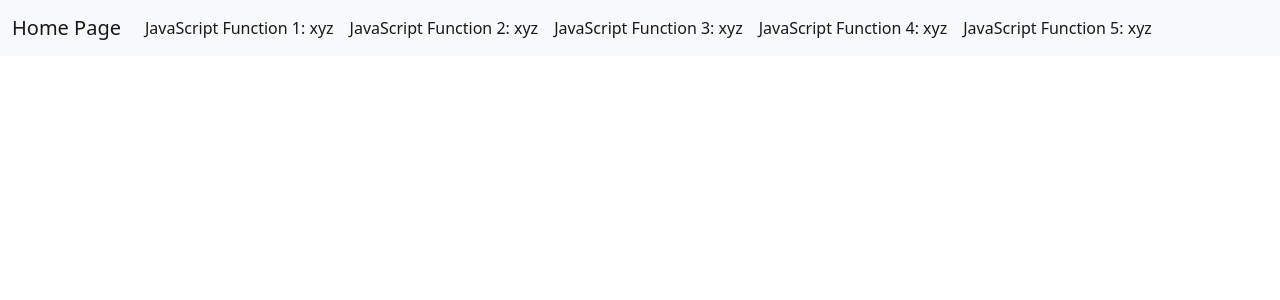
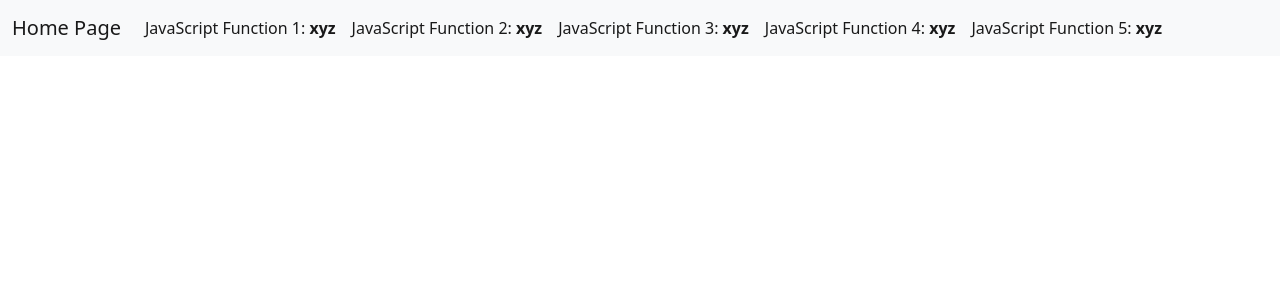
Before and after one commit to PranskeOU/E-CommHW5, a PHP site: page /index.php in a window 1280 px wide. Shown: the top 300 px of the page. Run offline with PHP 8.4, Linux system fonts and the light colour scheme.

Commit message:
Update header.php

```diff
--- a/header.php
+++ b/header.php
@@ -15,11 +15,11 @@
     </button>
     <div class="collapse navbar-collapse" id="navbarNavAltMarkup">
       <div class="navbar-nav">
-        <a class="nav-link active" aria-current="function1.php" href="function1.php">JavaScript Function 1: xyz</a>
-        <a class="nav-link active" aria-current="function2.php" href="function2.php">JavaScript Function 2: xyz</a>
-        <a class="nav-link active" aria-current="function3.php" href="function3.php">JavaScript Function 3: xyz</a>
-        <a class="nav-link active" aria-current="function4.php" href="function4.php">JavaScript Function 4: xyz</a>
-        <a class="nav-link active" aria-current="function5.php" href="function5.php">JavaScript Function 5: xyz</a>
+        <a class="nav-link active" aria-current="function1.php" href="function1.php">JavaScript Function 1: <b>xyz</b></a>
+        <a class="nav-link active" aria-current="function2.php" href="function2.php">JavaScript Function 2: <b>xyz</b></a>
+        <a class="nav-link active" aria-current="function3.php" href="function3.php">JavaScript Function 3: <b>xyz</b></a>
+        <a class="nav-link active" aria-current="function4.php" href="function4.php">JavaScript Function 4: <b>xyz</b></a>
+        <a class="nav-link active" aria-current="function5.php" href="function5.php">JavaScript Function 5: <b>xyz</b></a>
       </div>
     </div>
   </div>
```
